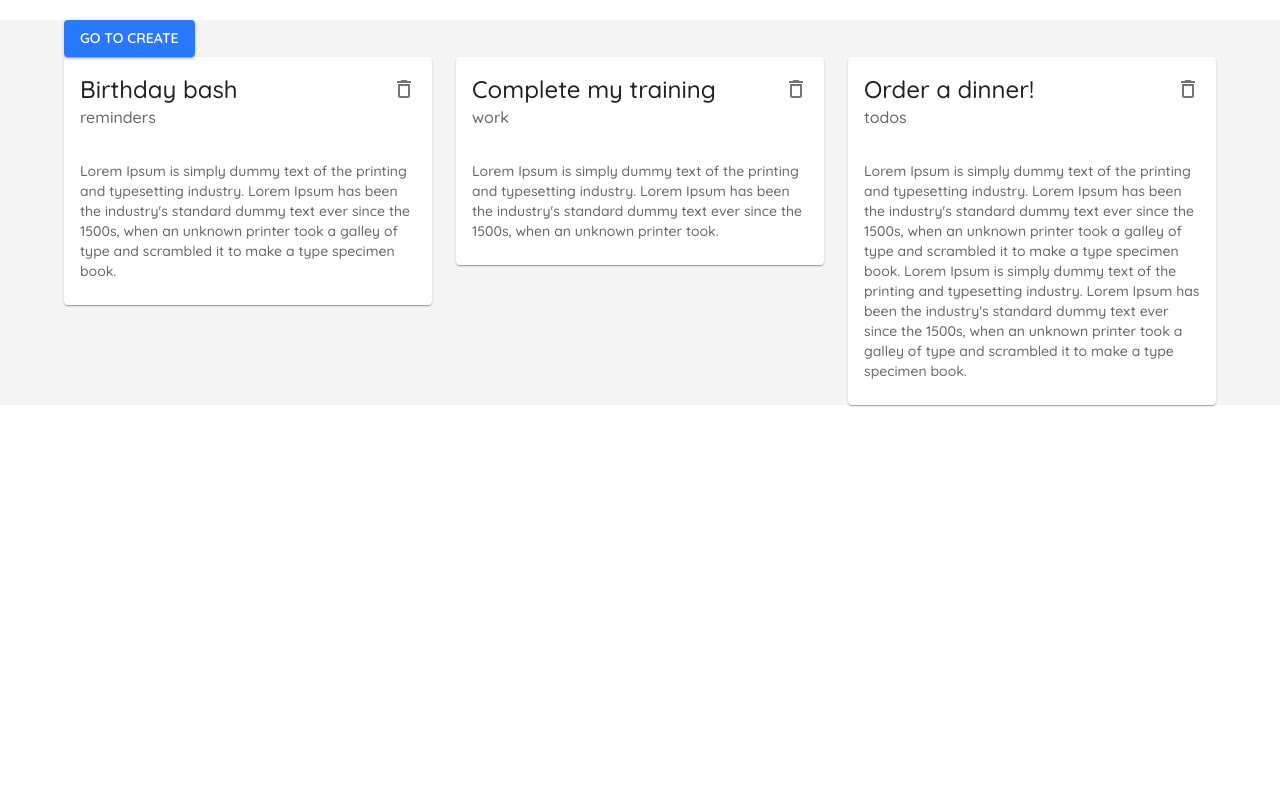
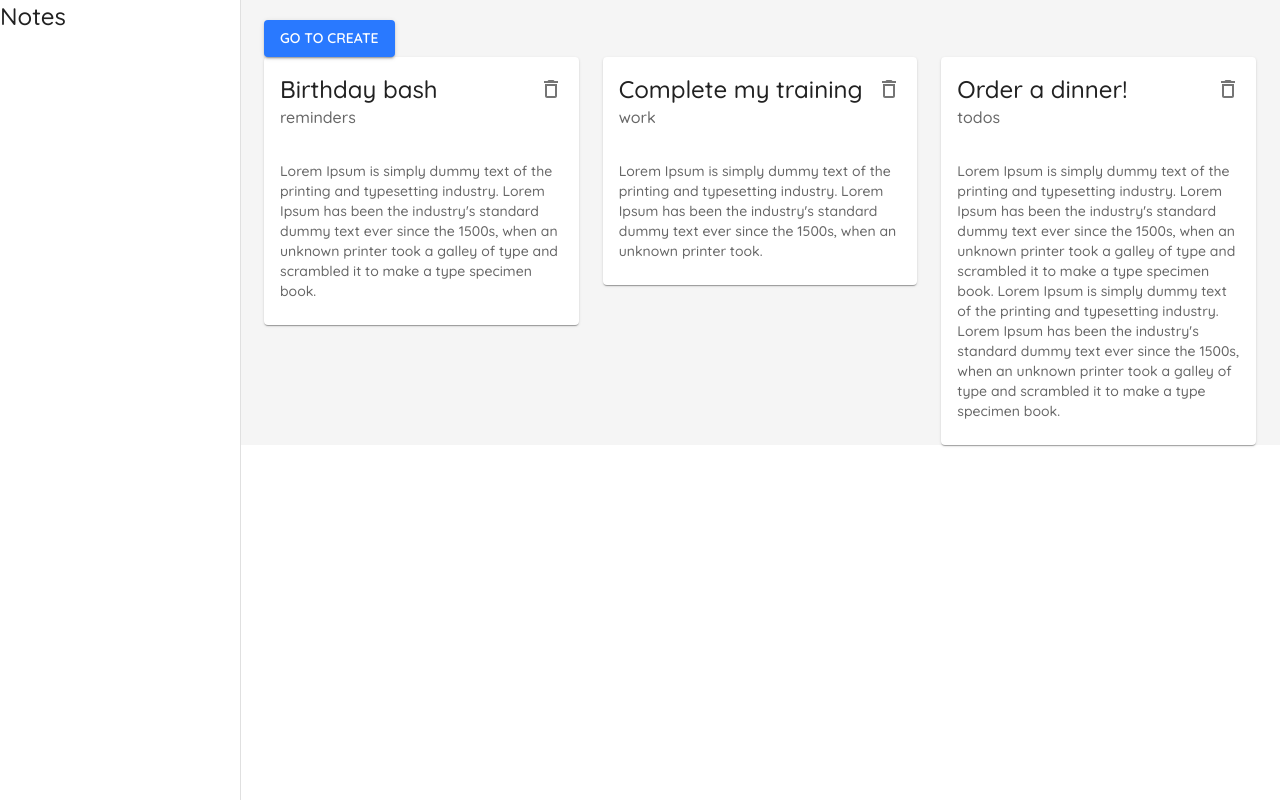
Before and after one commit to GrzegorzPacewicz/notes-mui, a React (Vite) app: page /#/ in a window 1280 px wide. Built offline with nearby package versions, Linux system fonts and the light colour scheme; data requests are answered from the project's data file.

Commit message:
Permanent Drawer added to Layout.jsx

```diff
--- a/src/components/Layout.jsx
+++ b/src/components/Layout.jsx
@@ -1,17 +1,47 @@
-import { Box, styled } from "@mui/material";
+import { Box, Drawer, Paper, styled, Typography } from "@mui/material";
 import { grey } from "@mui/material/colors";
 import PropTypes from 'prop-types';
+
+const drawerWidth = 240;
 
 const StyledBox = styled(Box)({
     background: grey[100],
     width: "100%",
 });
 
-const Layout = ({ children }) => {
+const StyledDrawer = styled(Drawer)({
+    width: drawerWidth,
+});
+
+const StyledPaper = styled(Paper)({
+    width: drawerWidth
+})
+
+const WrapperBox = styled(Box)({
+    display: 'flex',
+})
+
+const Layout = ({children}) => {
     return (
-        <StyledBox>
-            {children}
-        </StyledBox>
+        <>
+            <WrapperBox>
+                <StyledDrawer
+                    variant="permanent"
+                    anchor="left"
+                >
+                    <StyledPaper/>
+                    <div>
+                        <Typography variant="h5">
+                            Notes
+                        </Typography>
+                    </div>
+                </StyledDrawer>
+
+                <StyledBox>
+                    {children}
+                </StyledBox>
+            </WrapperBox>
+        </>
     );
 };
 
```
